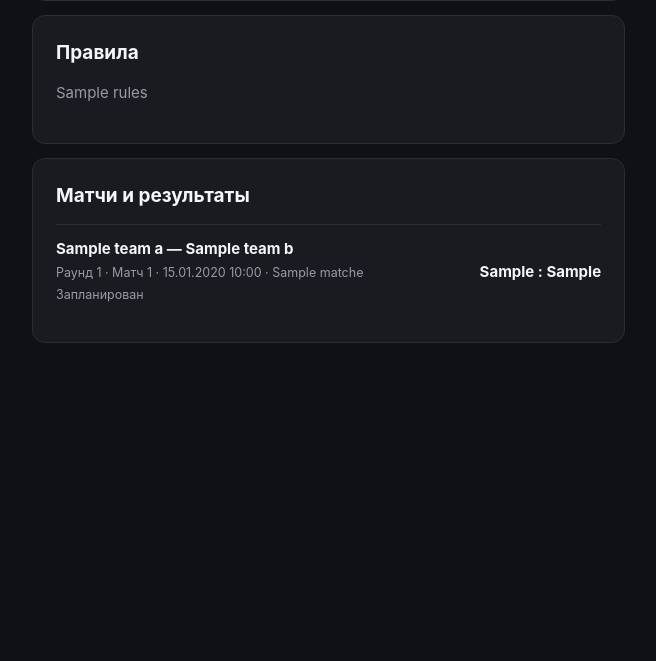
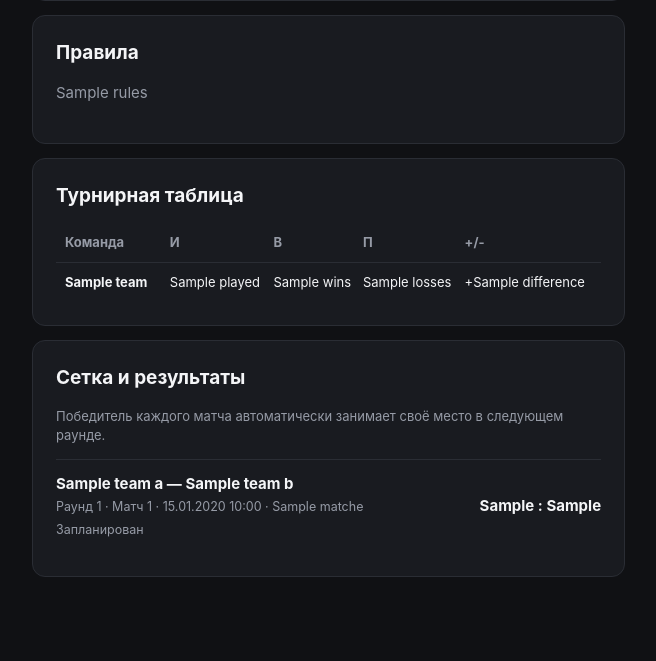
Before and after one commit to levpalch9-lang/arena-x, a Laravel app: template resources/views/tournaments/show.blade.php in a window 1280 px wide. Shown: the part 552-1213 px from the top of the page, without its empty margins (134-790 px from the left). Before the commit the page ends 895 px from the top, so only its background shows below. Run offline with Laravel 12, Linux system fonts and the light colour scheme; the template is opened without the code that fills it: most values are stand-ins (such as "Sample title", 1, 10 or a date in 2020).

Commit message:
Show standings and bracket progression on tournament page

```diff
--- a/resources/views/tournaments/show.blade.php
+++ b/resources/views/tournaments/show.blade.php
@@ -6,7 +6,8 @@
 <main><section class="hero"><div class="eyebrow">{{ $tournament->game->short_name ?? $tournament->game->name }}</div><h1>{{ $tournament->title }}</h1><p class="muted">{{ $tournament->description }}</p></section>
 <div class="layout"><div><section class="panel"><h2>Информация о турнире</h2><div class="details"><div><small>Формат</small><strong>{{ $tournament->format }}</strong></div><div><small>Участники</small><strong>{{ $tournament->participant_type === 'team' ? 'Команды' : 'Игроки' }}</strong></div><div><small>Лимит участников</small><strong>{{ $tournament->max_participants }}</strong></div><div><small>Заявок сейчас</small><strong>{{ $registrationCount }}</strong></div><div><small>Старт</small><strong>{{ $tournament->starts_at?->format('d.m.Y H:i') ?? 'Уточняется' }}</strong></div><div><small>Организатор</small><strong>{{ $tournament->organizer->name }}</strong></div></div></section>
 <section class="panel"><h2>Правила</h2><p class="muted" style="white-space:pre-line">{{ $tournament->rules ?: 'Правила турнира будут опубликованы организатором.' }}</p></section>
-<section class="panel"><h2>Матчи и результаты</h2>@forelse($tournament->matches as $match)<div class="match"><span><strong>{{ $match->teamA->name ?? 'TBD' }} — {{ $match->teamB->name ?? 'TBD' }}</strong><br><small>Раунд {{ $match->round_number }} · Матч {{ $match->match_number }} · {{ $match->scheduled_at?->format('d.m.Y H:i') ?? 'Время уточняется' }} · {{ $match->map_name ?: 'Карта не указана' }}</small><br><small>{{ $match->status === 'completed' ? 'Завершён · Победитель: '.($match->winner->name ?? '—') : 'Запланирован' }}</small></span><strong>{{ $match->score_a !== null ? $match->score_a.' : '.$match->score_b : '— : —' }}</strong></div>@if(auth()->check() && auth()->user()->isOrganizer() && (auth()->user()->isAdmin() || auth()->id() === $tournament->organizer_id) && $match->team_a_id && $match->team_b_id)<form class="score-form" method="POST" action="{{ route('organizer.matches.score', $match) }}">@csrf @method('PATCH')<input type="number" name="score_a" min="0" max="99" placeholder="A" required><span>:</span><input type="number" name="score_b" min="0" max="99" placeholder="B" required><button class="button" type="submit">Сохранить счёт</button></form>@endif @empty<p class="muted">Расписание матчей пока не опубликовано.</p>@endforelse</section>
+<section class="panel"><h2>Турнирная таблица</h2>@if($standings->isEmpty())<p class="muted">Таблица появится после одобрения команд.</p>@else<div style="overflow-x:auto"><table style="width:100%;border-collapse:collapse;text-align:left;font-size:13px"><thead><tr class="muted"><th style="padding:9px">Команда</th><th>И</th><th>В</th><th>П</th><th>+/-</th></tr></thead><tbody>@foreach($standings as $row)<tr style="border-top:1px solid var(--line)"><td style="padding:10px 9px;font-weight:750">{{ $row['team']->name }}</td><td>{{ $row['played'] }}</td><td>{{ $row['wins'] }}</td><td>{{ $row['losses'] }}</td><td>{{ $row['difference'] > 0 ? '+' : '' }}{{ $row['difference'] }}</td></tr>@endforeach</tbody></table></div>@endif</section>
+<section class="panel"><h2>Сетка и результаты</h2><p class="muted" style="font-size:13px">Победитель каждого матча автоматически занимает своё место в следующем раунде.</p>@forelse($tournament->matches as $match)<div class="match"><span><strong>{{ $match->teamA->name ?? 'TBD' }} — {{ $match->teamB->name ?? 'TBD' }}</strong><br><small>Раунд {{ $match->round_number }} · Матч {{ $match->match_number }} · {{ $match->scheduled_at?->format('d.m.Y H:i') ?? 'Время уточняется' }} · {{ $match->map_name ?: 'Карта не указана' }}</small><br><small>{{ $match->status === 'completed' ? 'Завершён · Победитель: '.($match->winner->name ?? '—') : 'Запланирован' }}</small></span><strong>{{ $match->score_a !== null ? $match->score_a.' : '.$match->score_b : '— : —' }}</strong></div>@if(auth()->check() && auth()->user()->isOrganizer() && (auth()->user()->isAdmin() || auth()->id() === $tournament->organizer_id) && $match->team_a_id && $match->team_b_id)<form class="score-form" method="POST" action="{{ route('organizer.matches.score', $match) }}">@csrf @method('PATCH')<input type="number" name="score_a" min="0" max="99" placeholder="A" required><span>:</span><input type="number" name="score_b" min="0" max="99" placeholder="B" required><button class="button" type="submit">Сохранить счёт</button></form>@endif @empty<p class="muted">Расписание матчей пока не опубликовано.</p>@endforelse</section>
 @if(auth()->check() && auth()->user()->isOrganizer() && (auth()->user()->isAdmin() || auth()->id() === $tournament->organizer_id))<section class="panel"><h2>Добавить матч</h2>@if($acceptedTeams->count() >= 2)<form method="POST" action="{{ route('organizer.matches.store', $tournament) }}">@csrf<label class="field">Команда A</label><select name="team_a_id" required>@foreach($acceptedTeams as $team)<option value="{{ $team->id }}">{{ $team->name }}</option>@endforeach</select><label class="field">Команда B</label><select name="team_b_id" required>@foreach($acceptedTeams as $team)<option value="{{ $team->id }}">{{ $team->name }}</option>@endforeach</select><div class="details" style="margin-top:12px"><div><label class="field">Раунд</label><input type="number" name="round_number" value="1" min="1" max="32" required></div><div><label class="field">Номер матча</label><input type="number" name="match_number" value="{{ $tournament->matches->count()+1 }}" min="1" max="256" required></div></div><label class="field">Дата и время</label><input type="datetime-local" name="scheduled_at"><label class="field">Карта</label><input name="map_name" maxlength="80" placeholder="Например, Mirage"><button class="button" type="submit" style="margin-top:14px">Добавить матч</button></form>@else<p class="muted">Для создания матча нужны минимум две команды с одобренными заявками.</p>@endif</section>@endif</div>
 <aside><section class="panel"><h2>Участие</h2>
 @if(session('success'))<p class="success">{{ session('success') }}</p>@endif
```
